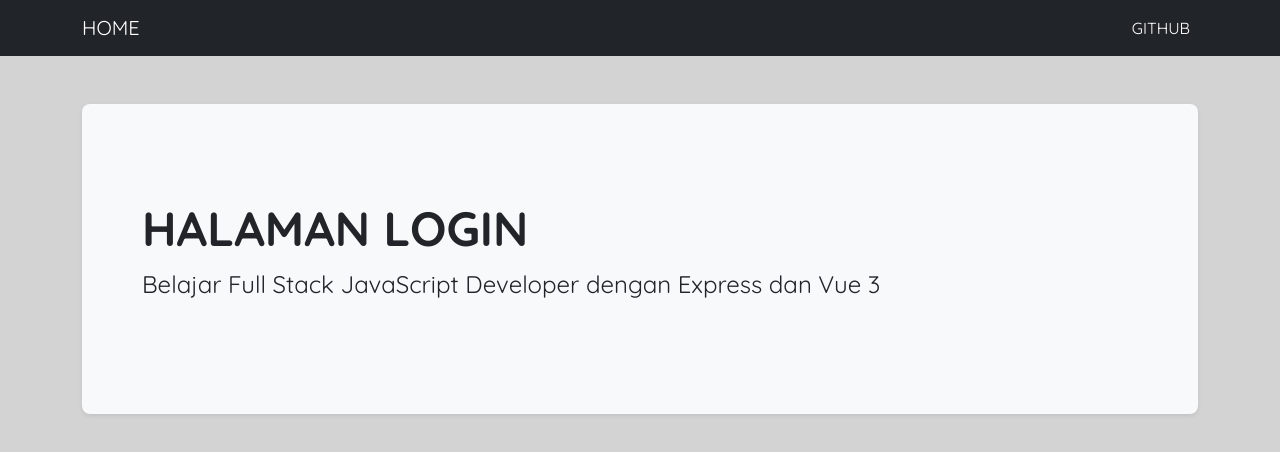
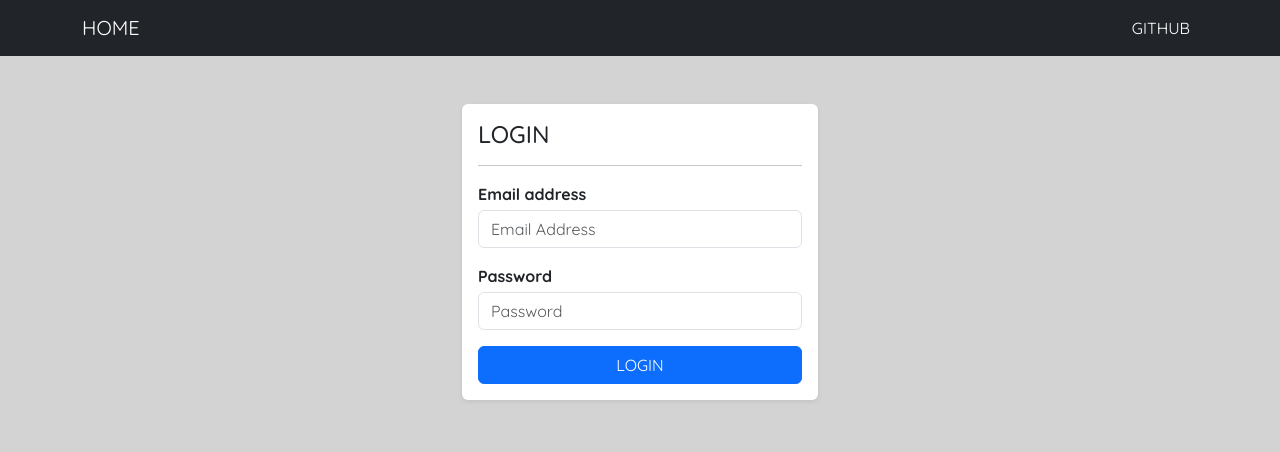
Before and after one commit to Khafid224/frontend-express-vue, a Vue app: page /login in a window 1280 px wide. Shown: the top 452 px of the page. Built offline with nearby package versions, Linux system fonts and the light colour scheme.

Commit message:
Membuat Proses Login

```diff
--- a/package.json
+++ b/package.json
@@ -12,6 +12,7 @@
     "axios": "^1.7.4",
     "cookie": "^0.6.0",
     "js": "^0.1.0",
+    "js-cookie": "^3.0.5",
     "router": "^1.3.8",
     "vue": "^3.4.38",
     "vue-router": "^4.4.3"
--- a/src/views/auth/login.vue
+++ b/src/views/auth/login.vue
@@ -1,12 +1,93 @@
 <script setup>
+//import reactive and ref from vue
+import { reactive, ref } from 'vue'
 
+//import useRouter from vue router
+import { useRouter } from 'vue-router'
+
+//inisialisasi vue router on Composition API
+const router = useRouter()
+
+//import services api
+import api from '../../services/api'
+
+//import js-cookie
+import Cookies from 'js-cookie'
+
+//state user
+const user = reactive({
+    email: '',
+    password: '',
+})
+
+//state validation
+const validation = ref([])
+const loginFailed = ref([])
+
+//method login
+const login = async () => {
+
+    //call api login
+    await api.post('/api/login', {
+        email: user.email,
+        password: user.password
+    })
+    .then(response => {
+
+        //set token and user on cookies
+        Cookies.set('token', response.data.data.token)
+        Cookies.set('user', JSON.stringify(response.data.data.user))
+
+        // Verify the token is set before redirecting
+        if (Cookies.get('token')) {
+            //redirect to dashboard
+            router.push({ name: 'dashboard' })
+        }
+
+    })
+    .catch(error => {
+        //assign validation value with error
+        validation.value = error.response.data
+
+        //assign loginFailed value with error
+        loginFailed.value = error.response.data
+    })
+
+}
 </script>
 
 <template>
-    <div class="p-5 mb-4 bg-light rounded-3 shadow-sm">
-        <div class="container-fluid py-5">
-            <h1 class="display-5 fw-bold">HALAMAN LOGIN</h1>
-            <p class="col-md-12 fs-4">Belajar Full Stack JavaScript Developer dengan Express dan Vue 3</p>
+    <div class="row justify-content-center mt-5">
+        <div class="col-md-4">
+            <div class="card border-0 rounded shadow-sm">
+                <div class="card-body">
+                    <h4>LOGIN</h4>
+                    <hr>
+                    <div v-if="validation.errors" class="mt-2 alert alert-danger">
+                        <ul class="mt-0 mb-0">
+                            <li v-for="(error, index) in validation.errors" :key="index">
+                                {{ `${error.path} : ${error.msg}` }}
+                            </li>
+                        </ul>
+                    </div>
+                    <div v-if="loginFailed.message" class="mt-2 alert alert-danger">
+                        {{ loginFailed.message }}
+                    </div>
+                    <form @submit.prevent="login">
+                        <div class="form-group mb-3">
+                            <label class="mb-1 fw-bold">Email address</label>
+                            <input type="email" v-model="user.email" class="form-control" placeholder="Email Address" />
+                        </div>
+
+                        <div class="form-group mb-3">
+                            <label class="mb-1 fw-bold">Password</label>
+                            <input type="password" v-model="user.password" class="form-control"
+                                placeholder="Password" />
+                        </div>
+                        <button type="submit" class="btn btn-primary w-100">LOGIN</button>
+                    </form>
+                </div>
+            </div>
         </div>
     </div>
 </template>
```
Also changed, not shown: 1 other file (tests, documents, lock files or other folders).
